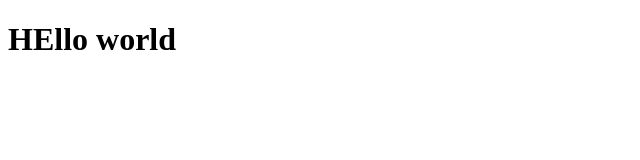
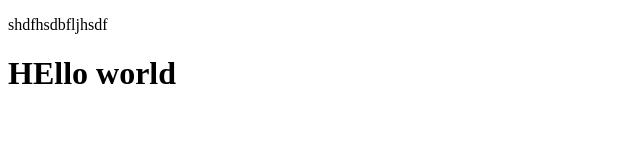
Before and after one commit to thebrahimbaif/hello-world, a plain HTML site: page index.html in a window 1280 px wide. Shown: the whole page, without its empty margins (0-640 px from the left). Drawn offline with Linux system fonts and the light colour scheme.

Commit message:
Update index.html

```diff
--- a/index.html
+++ b/index.html
@@ -4,6 +4,7 @@
 	<title>git</title>
 </head>
 <body>
+	<p>shdfhsdbfljhsdf</p>
 	<h1>HEllo world</h1>
 </body>
 </html>
```
